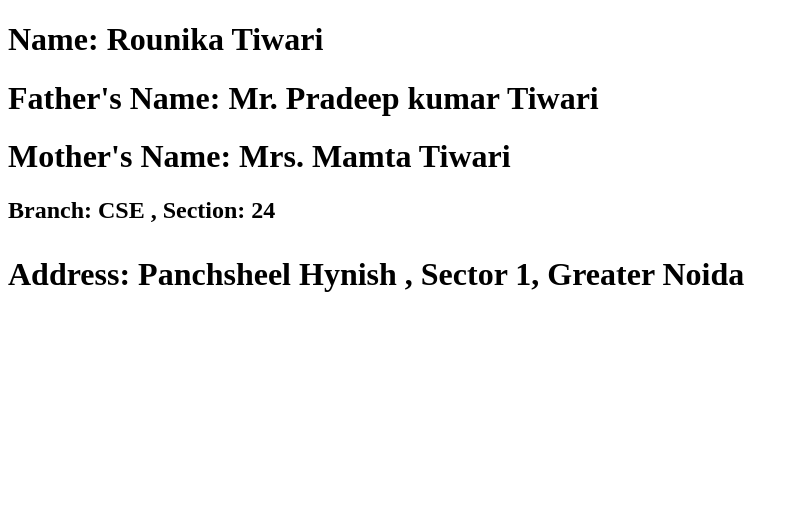
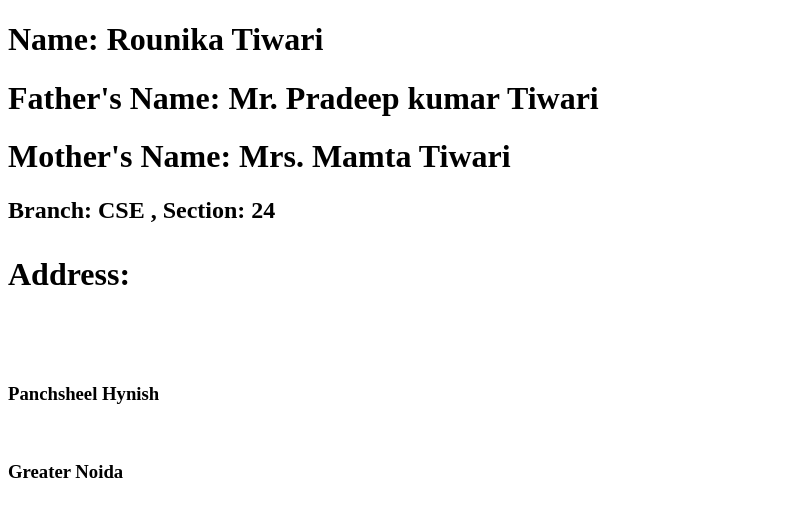
Before and after one commit to Rounika111-stack/HTML-CSE24, a plain HTML site: page assignment 1 .html in a window 1280 px wide. Shown: the whole page, without its empty margins (0-798 px from the left). Drawn offline with Linux system fonts and the light colour scheme.

Commit message:
Assignment-1

```diff
--- a/assignment 1 .html
+++ b/assignment 1 .html
@@ -12,6 +12,9 @@
     <h2>Branch: CSE ,
         Section: 24
     </h2>
-    <h1><p>Address: Panchsheel Hynish , Sector 1, Greater Noida </p></h1>
+    <h1><p>Address:</p><br>
+       <h3><p>Panchsheel Hynish </p></h3>
+       <br>
+        <p><h3> Greater Noida </p></h3>
 </body>
 </html
```
